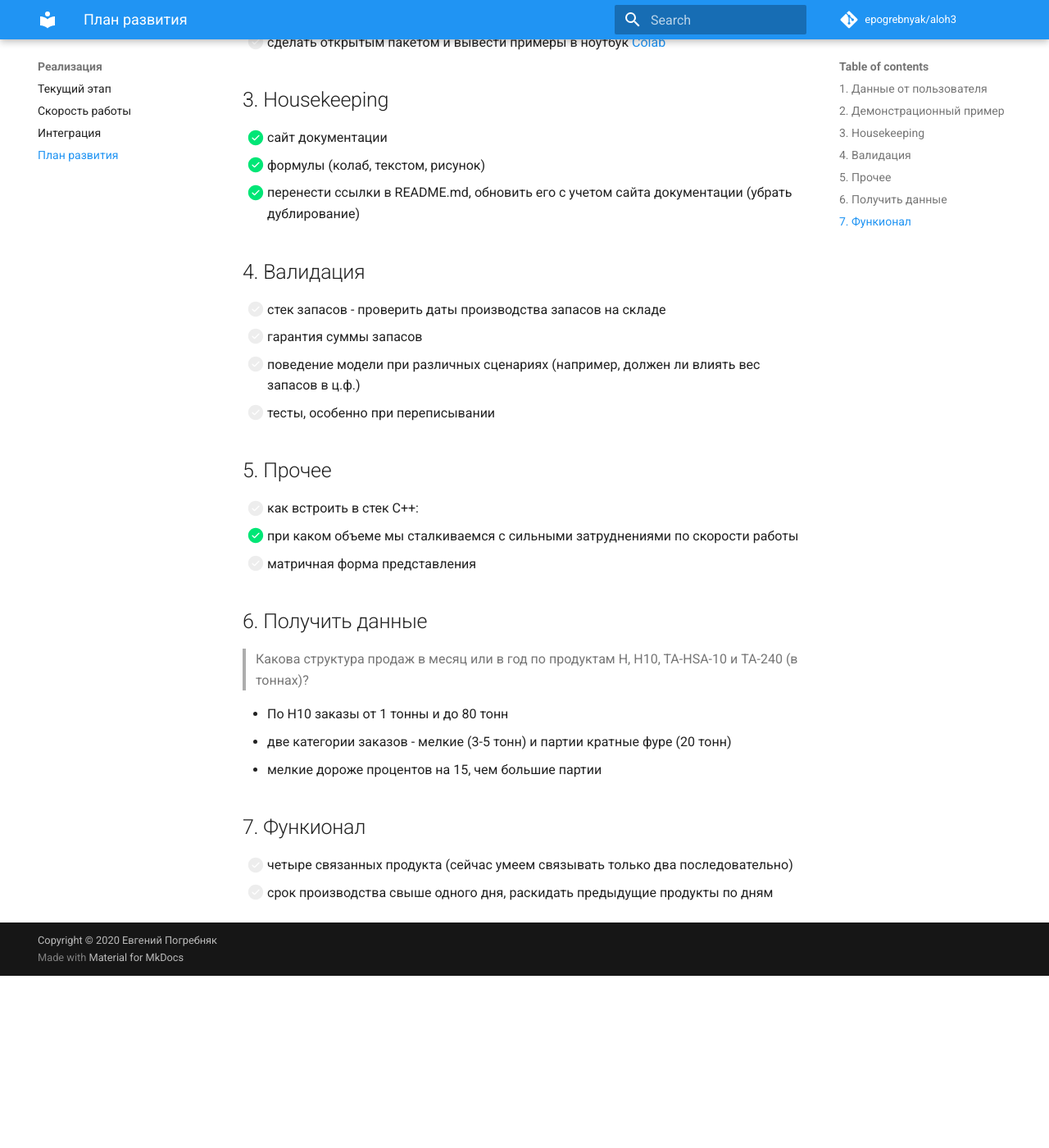
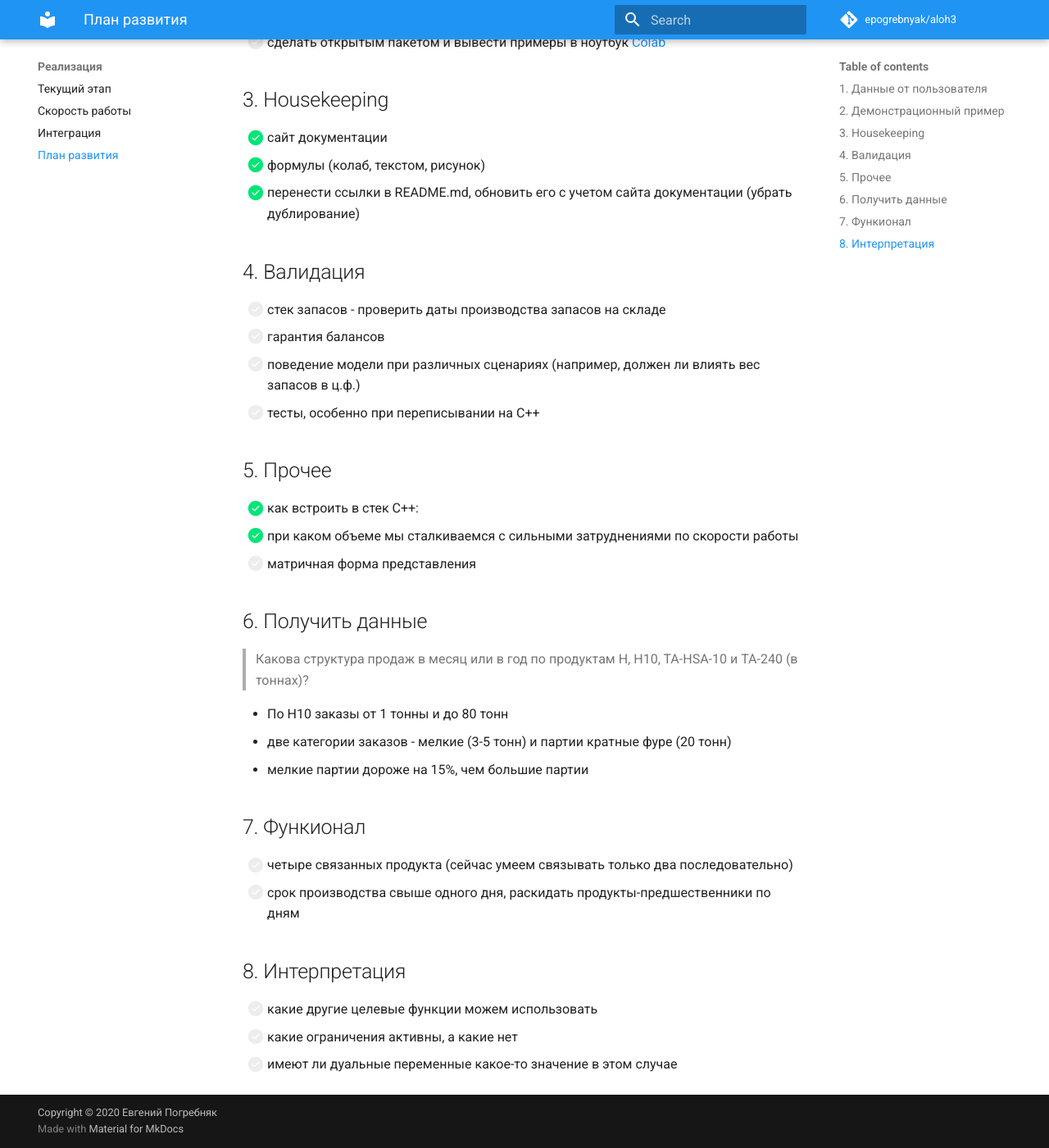
Before and after one commit to epogrebnyak/aloh, an MkDocs documentation site: the page built from docs/roadmap.md, in a window 1280 px wide and 1400 px high, scrolled down 643 px. Shown: the whole window at 82% size. Built offline with MkDocs 1.6.1 and Material for MkDocs 9.7.7, drawn with Linux system fonts in a browser that asks for light colours; comment, search, counter and statistics services are not loaded; before the commit the page ends 1833 px from its top, so only the background shows below that.

Commit message:
Update roadmap.md

```diff
--- a/docs/roadmap.md
+++ b/docs/roadmap.md
@@ -24,13 +24,13 @@
 ## 4. Валидация
 
 - [ ] стек запасов - проверить даты производства запасов на складе
-- [ ] гарантия суммы запасов
+- [ ] гарантия балансов
 - [ ] поведение модели при различных сценариях (например, должен ли влиять вес запасов в ц.ф.)
-- [ ] тесты, особенно при переписывании
+- [ ] тесты, особенно при переписывании на C++
 
 ## 5. Прочее
 
-- [ ] как встроить в стек C++:
+- [x] как встроить в стек C++:
 - [x] при каком объеме мы сталкиваемся с сильными затруднениями по скорости работы
 - [ ] матричная форма представления
 
@@ -40,9 +40,15 @@
 
 - По H10 заказы от 1 тонны и до 80 тонн
 - две категории заказов - мелкие (3-5 тонн) и партии кратные фуре (20 тонн)
-- мелкие дороже процентов на 15, чем большие партии
+- мелкие партии дороже на 15%, чем большие партии
 
 ## 7. Функионал
 
 - [ ] четыре связанных продукта (сейчас умеем связывать только  два последовательно)
-- [ ] срок производства свыше одного дня, раскидать предыдущие продукты по дням
+- [ ] срок производства свыше одного дня, раскидать продукты-предшественники по дням
+
+## 8. Интерпретация
+
+- [ ] какие другие целевые функции можем использовать
+- [ ] какие ограничения активны, а какие нет
+- [ ] имеют ли дуальные переменные какое-то значение в этом случае
```
